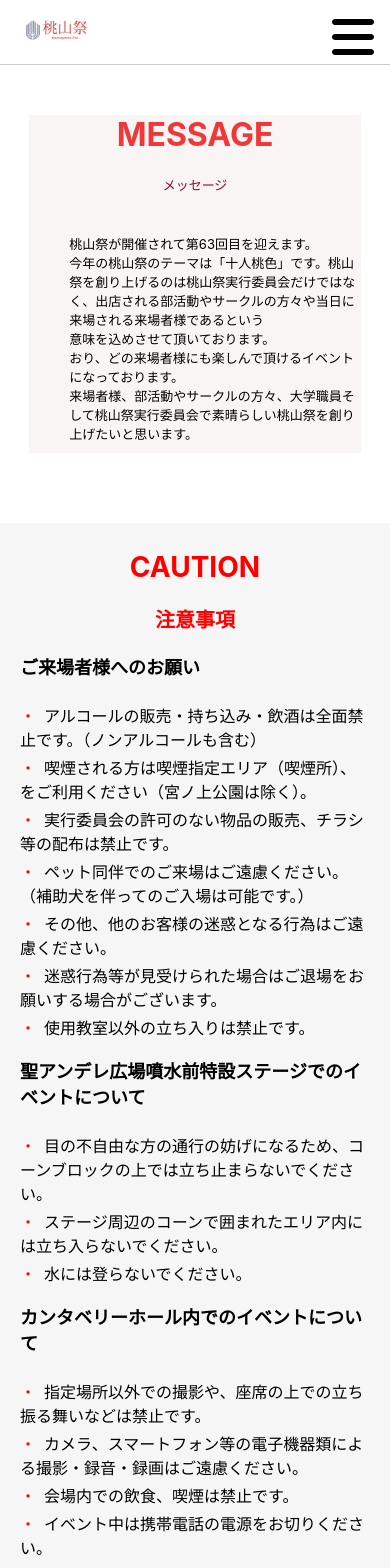
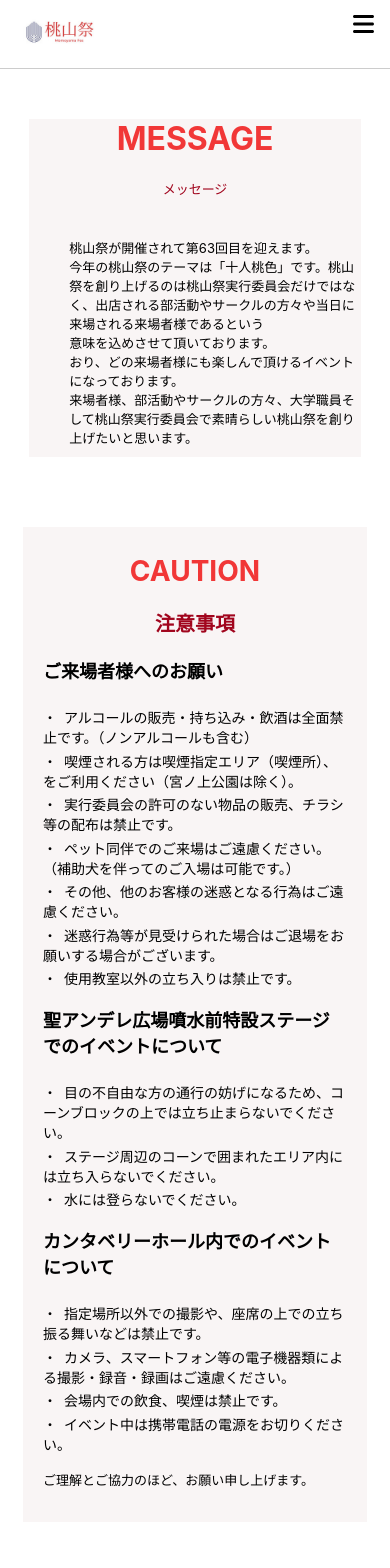
Before and after one commit to momoyama-tech/momosai-hp, a React (Create React App) app: page / in a window 390 px wide. Shown: the top 1568 px of the page. Built offline with nearby package versions, Linux system fonts and the light colour scheme.

Commit message:
全体の修正

```diff
--- a/src/components/Caution.css
+++ b/src/components/Caution.css
@@ -1,26 +1,23 @@
 .caution-container {
-    max-width: 1240px;
-    margin: auto;
-    background-color: #f7f6f6;
+  max-width: 78%;
+  margin: 50px auto;
+  background-color: rgba(104, 0, 20, 0.04);
   border-left: 5px solid rgba(125, 0, 26, 1);
-    box-shadow: 0px 0px 10px rgba(0, 0, 0, 0.1);
-    margin-bottom: 50px;
-    margin-top: 50px;
-    padding: 50px;
+  box-shadow: none;
+  padding: 40px 50px;
 }
-
 .caution-title {
-    color: #ff0000;
+  color: rgba(241, 55, 55, 1);
   font-size: 36px;
-    margin-top: 0.5em;
-    margin-bottom: 0.5em;
+  margin-top: 0;
+  margin-bottom: 40px;
   text-align: center;
 }
 
 .caution-subtitle {
-    color: #ff0000;
+  color: rgba(161, 5, 29, 1);
   font-size: 24px;
-    margin-bottom: 2em;
+  margin-bottom: 40px;
   text-align: center;
 }
 
@@ -36,40 +33,40 @@
 
 .caution-section ul li {
   margin-bottom: 0.5em;
+  font-size: 14px;
 }
 
 .caution-section ul li:before {
   content: '・';
   margin-right: 0.5em;
-    color: #ff0000;
+  color: #000000;
 }
+
 @media (max-width: 768px) {
   .caution-container {
-      padding: 20px; /* スマートフォンでは左右のパディングを減らす */
+    padding: 20px;
     margin-top: 20px;
-      margin-bottom: 20px;
-      border-left: none; /* スマートフォンでは左のボーダーを削除 */
-      box-shadow: none; /* シャドウを削除 */
+    border-left: none;
   }
 
   .caution-title {
-      font-size: 28px; /* タイトルのフォントサイズを小さく */
-      margin-top: 0.25em; /* 上の余白を減らす */
-      margin-bottom: 0.25em; /* 下の余白を減らす */
+    font-size: 28px;
+    margin-top: 0.25em;
+    margin-bottom: 0.25em;
   }
 
   .caution-subtitle {
-      font-size: 20px; /* サブタイトルのフォントサイズを小さく */
-      margin-bottom: 1em; /* 下の余白を減らす */
+    font-size: 20px;
+    margin-bottom: 1em;
   }
 
   .caution-section h4 {
-      font-size: 18px; /* セクションタイトルのフォントサイズを小さく */
-      margin-top: 1em; /* 上の余白を適切に */
+    font-size: 18px;
+    margin-top: 1em;
   }
 
   .caution-section ul li {
-      font-size: 16px; /* リストアイテムのフォントサイズを小さく */
-      margin-bottom: 0.25em; /* リストアイテムの余白を減らす */
+    font-size: 14px;
+    margin-bottom: 0.25em;
   }
 }
--- a/src/components/Header.css
+++ b/src/components/Header.css
@@ -1,29 +1,30 @@
-header {
+.header {
   display: flex;
   justify-content: space-between;
   align-items: center;
   background-color: #fff;
   border-bottom: 1px solid #ccc;
   padding: 20px 40px;
-  position: relative;
+  position: relative; /* z-indexを有効にするためにposition指定が必要です */
 }
 
 .logo {
   flex: 1;
   display: flex;
   align-items: center;
-  justify-content: flex-start;
+  justify-content: flex-start; /* ロゴを左寄せに設定 */
 }
 
 .logo img {
-  height: 80px;
+  height: auto;
+  width: 120px; /* ロゴの幅を調整 */
 }
 
 .navigation {
   flex: 2;
   display: flex;
   justify-content: flex-end;
-  z-index: 1;
+  z-index: 1; /* メニューのz-indexを低く設定 */
 }
 
 .navigation ul {
@@ -51,22 +52,18 @@ header {
 
 .nav-toggle {
   display: none;
+  background: none;
+  border: none;
+  z-index: 2; /* ハンバーガーメニューボタンのz-indexを高く設定 */
+  font-size: 24px; /* アイコンのサイズを調整 */
   position: absolute;
   right: 10px;
   top: 10px;
-  background: none;
-  border: none;
-  z-index: 2;
-  font-size: 3em;
 }
-
 
 @media (max-width: 768px) {
   .nav-toggle {
     display: block;
-    position: absolute;
-    right: 10px;
-    top: 10px;
   }
 
   .navigation {
@@ -82,6 +79,7 @@ header {
     flex-direction: column;
     justify-content: center;
     align-items: center;
+    z-index: 1; /* メニューのz-indexを低く設定 */
   }
 
   .navigation-visible {
@@ -100,17 +98,13 @@ header {
     padding: 10px 20px;
   }
 
-  .logo {
-    justify-content: flex-start;
-  }
-
   .logo img {
-    height: 70px;
+    width: 100px; /* スマホ画面でのロゴの幅を調整 */
   }
 }
 
 @media (max-width: 480px) {
   .logo img {
-    height: 40px;
+    width: 80px; /* 更に小さいスクリーンでのロゴの幅を調整 */
   }
 }
```
Lines whose indentation alone changed are shown as unchanged.
